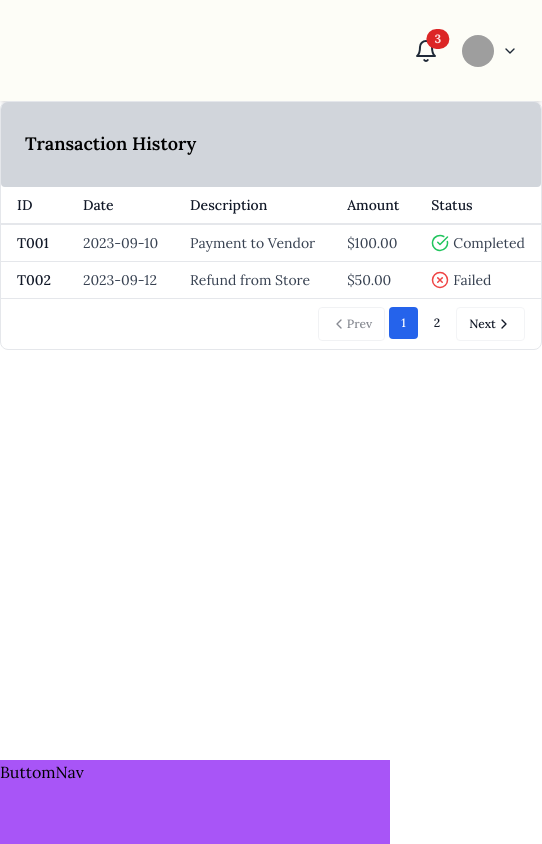
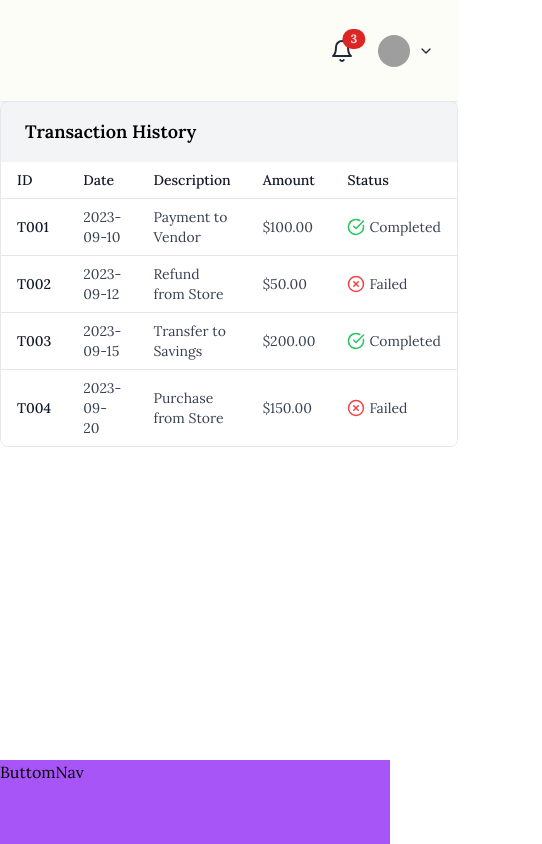
Before and after one commit to Dhanielgeek/Door, a React (Vite) app: page /merchant/history in a window 390 px wide. Shown: the whole page, 542 px wide, since content can reach past the window. Built offline with nearby package versions, Linux system fonts and the light colour scheme; grey boxes are pictures that could not be loaded.

Commit message:
testing the mobile responsiveness

```diff
--- a/src/client/History.tsx
+++ b/src/client/History.tsx
@@ -1,5 +1,5 @@
-import React, { useState } from "react";
-import { ChevronLeft, ChevronRight, CheckCircle, XCircle } from "lucide-react";
+import React from "react";
+import { CheckCircle, XCircle } from "lucide-react";
 
 // Define a Transaction interface
 interface Transaction {
@@ -44,13 +44,10 @@ const transactions: Transaction[] = [
 
 // Table Header component
 const TableHeader: React.FC = () => (
-  <thead className="text-left">
+  <thead>
     <tr>
       {["ID", "Date", "Description", "Amount", "Status"].map((heading, idx) => (
-        <th
-          key={idx}
-          className="whitespace-nowrap px-4 py-2 font-medium text-gray-900"
-        >
+        <th key={idx} className="px-4 py-2 text-left font-medium text-gray-900">
           {heading}
         </th>
       ))}
@@ -60,22 +57,19 @@ const TableHeader: React.FC = () => (
 
 // Table Body component
 const TableBody: React.FC<{ data: Transaction[] }> = ({ data }) => (
-  <tbody className="divide-y  divide-gray-200">
+  <tbody className="divide-y divide-gray-200">
     {data.map((transaction) => (
       <tr key={transaction.id}>
-        <td className="whitespace-nowrap px-4 py-2 font-medium text-gray-900">
+        <td className="px-4 py-2 font-medium text-gray-900">
           {transaction.id}
         </td>
-        <td className="whitespace-nowrap px-4 py-2 text-gray-700">
-          {transaction.date}
-        </td>
-        <td className="whitespace-nowrap px-4 py-2 text-gray-700">
-          {transaction.description}
-        </td>
-        <td className="whitespace-nowrap px-4 py-2 text-gray-700">
+        <td className="px-4 py-2 text-gray-700">{transaction.date}</td>
+        <td className="px-4 py-2 text-gray-700">{transaction.description}</td>
+        <td className="px-4 py-2 text-gray-700">
           ${transaction.amount.toFixed(2)}
         </td>
-        <td className="whitespace-nowrap px-4 py-2 text-gray-700 flex items-center gap-1">
+        <td className="px-4 py-2 text-gray-700">
+          <div className="flex items-center gap-1">
             {transaction.status === "completed" ? (
               <CheckCircle className="text-green-500" size={18} />
             ) : (
@@ -85,100 +79,27 @@ const TableBody: React.FC<{ data: Transaction[] }> = ({ data }) => (
               {transaction.status.charAt(0).toUpperCase() +
                 transaction.status.slice(1)}
             </span>
+          </div>
         </td>
       </tr>
     ))}
   </tbody>
 );
 
-// Pagination component
-const Pagination: React.FC<{
-  currentPage: number;
-  totalPages: number;
-  onPageChange: (page: number) => void;
-}> = ({ currentPage, totalPages, onPageChange }) => (
-  <div className="rounded-b-lg border-t border-gray-200 px-4 py-2">
-    <ol className="flex justify-end gap-1 text-xs font-medium">
-      <li>
-        <button
-          onClick={() => onPageChange(currentPage - 1)}
-          disabled={currentPage === 1}
-          className={`inline-flex items-center justify-center rounded border px-3 py-2 text-gray-900 ${
-            currentPage === 1
-              ? "opacity-50 cursor-not-allowed"
-              : "border-gray-100 bg-white"
-          }`}
-          aria-label="Previous Page"
-        >
-          <ChevronLeft className="w-4 h-4" />
-          Prev
-        </button>
-      </li>
-      {Array.from({ length: totalPages }).map((_, index) => (
-        <li key={index}>
-          <button
-            onClick={() => onPageChange(index + 1)}
-            className={`block rounded px-3  leading-8 text-center ${
-              index + 1 === currentPage
-                ? "bg-blue-600 text-white"
-                : "bg-white text-gray-900 border-gray-100"
-            }`}
-          >
-            {index + 1}
-          </button>
-        </li>
-      ))}
-      <li>
-        <button
-          onClick={() => onPageChange(currentPage + 1)}
-          disabled={currentPage === totalPages}
-          className={`inline-flex items-center justify-center rounded border px-3 py-2 text-gray-900 ${
-            currentPage === totalPages
-              ? "opacity-50 cursor-not-allowed"
-              : "border-gray-100 bg-white"
-          }`}
-          aria-label="Next Page"
-        >
-          Next
-          <ChevronRight className="w-4 h-4" />
-        </button>
-      </li>
-    </ol>
+const History: React.FC = () => {
+  return (
+    <div className="w-full border border-gray-200 rounded-lg overflow-hidden">
+      <div className="w-full bg-gray-100 px-6 py-4">
+        <h2 className="font-semibold text-lg">Transaction History</h2>
       </div>
-);
-
-const History: React.FC = () => {
-  const [currentPage, setCurrentPage] = useState(1);
-  const rowsPerPage = 2; // Adjust this as needed
-  const totalPages = Math.ceil(transactions.length / rowsPerPage);
-
-  const handlePageChange = (page: number) => {
-    if (page >= 1 && page <= totalPages) {
-      setCurrentPage(page);
-    }
-  };
-
-  const paginatedData = transactions.slice(
-    (currentPage - 1) * rowsPerPage,
-    currentPage * rowsPerPage
-  );
-
-  return (
-    <div className="rounded-lg border border-gray-200 scrollbar-thin overflow-y-scroll scrollbar-hide">
-      <div className=" w-full h-[10vh] bg-gray-300 rounded flex justify-start items-center px-6">
-        <p className="font-semibold text-lg">Transaction History</p>
-      </div>
-      <div className="overflow-x-auto rounded-t-lg">
-        <table className="min-w-full divide-y-2 divide-gray-200 bg-white text-sm">
+      <div className="overflow-x-auto">
+        {" "}
+        {/* Container with horizontal scroll */}
+        <table className="w-full table divide-y divide-gray-200 bg-white text-sm">
           <TableHeader />
-          <TableBody data={paginatedData} />
+          <TableBody data={transactions} />
         </table>
       </div>
-      <Pagination
-        currentPage={currentPage}
-        totalPages={totalPages}
-        onPageChange={handlePageChange}
-      />
     </div>
   );
 };
--- a/src/client/Overview.tsx
+++ b/src/client/Overview.tsx
@@ -64,11 +64,11 @@ const Overview = () => {
         <div className="w-full h-[15%]  flex justify-start items-center px-7">
           <p className=" font-bold text-l">Revenue Analytics</p>
         </div>
-        <div className="w-full h-[85%]">
+        <div className="w-full h-[85%] max-md:w-[95%]">
           <Chart />
         </div>
       </div>
-      <div className="w-full h-[50%]">
+      <div className="w-full h-[60%] flex justify-center items-center max-md:hidden">
         <History />
       </div>
     </div>
```
Lines whose indentation alone changed are shown as unchanged.
